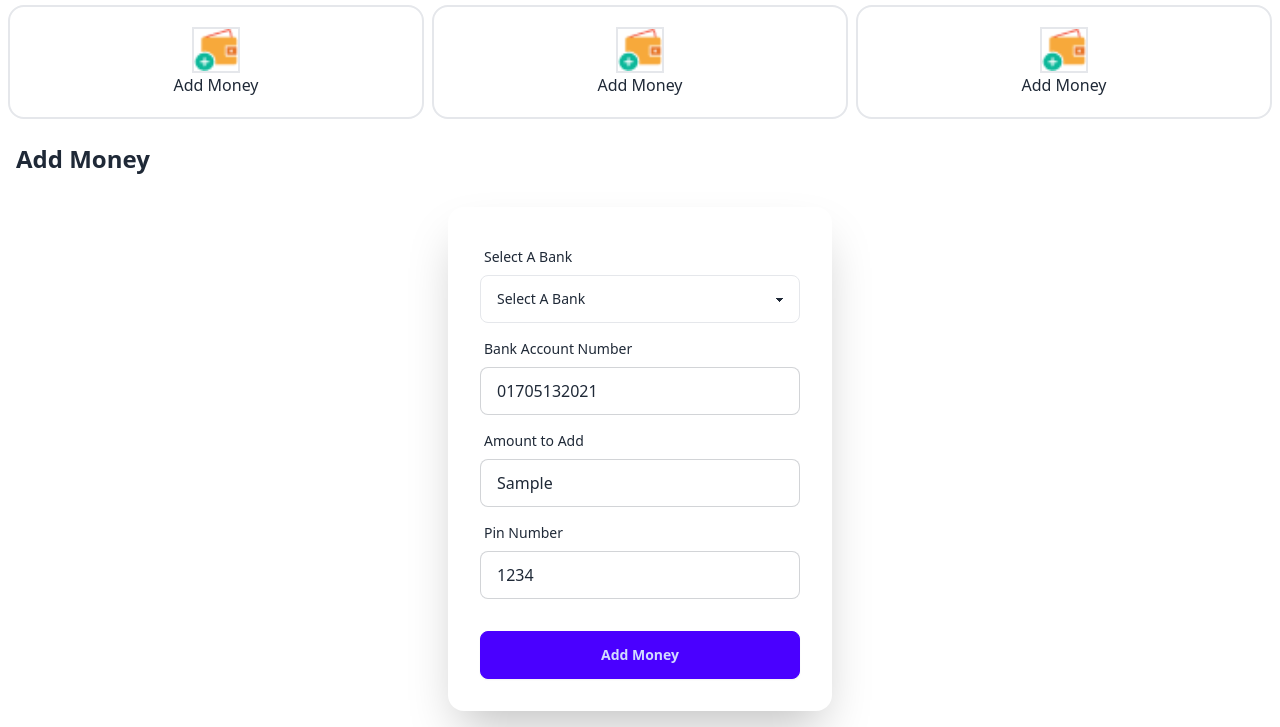
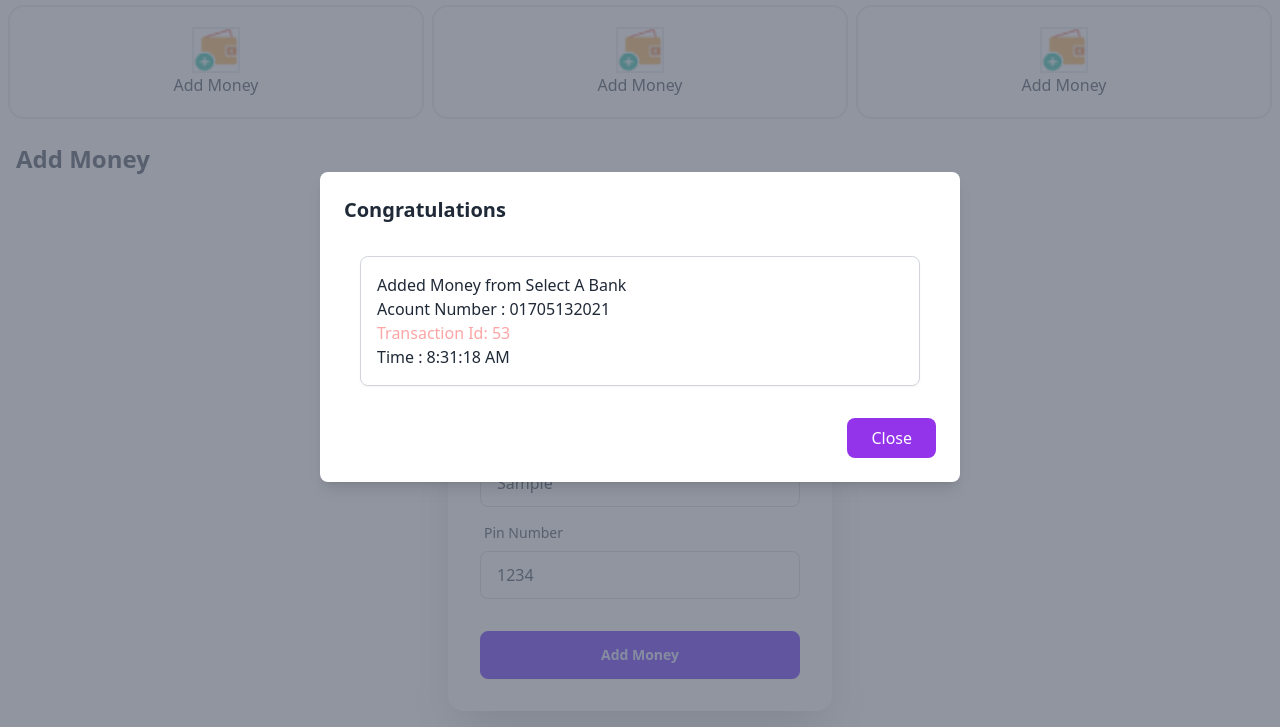
Before and after one commit to Hasnatkallol/payo-bank, a plain HTML site: page main.html in a window 1280 px wide. Both pictures are taken after typing "Sample" into the empty fields and a click on the button "Add Money". Shown: the part 287-1014 px from the top of the page. Drawn offline with nearby package versions, Linux system fonts and the light colour scheme.

Commit message:
add popap for add money

```diff
--- a/js/cashout.js
+++ b/js/cashout.js
@@ -6,6 +6,7 @@ document.getElementById('cash-out').addEventListener('click',function(e){
     let convertPin = convertValue('pinInput');
     let convertAcountNumber = document.getElementById('acount-number').value;
     let currentTime = new Date().toLocaleTimeString();
+    let transactionId = randaomTransactionId();
 
     if( mainBalance < convertCashAmount){
         alert("Invalid Amount")
@@ -26,6 +27,7 @@ document.getElementById('cash-out').addEventListener('click',function(e){
                  <div>
                     <div>
                        <h1>Cash Out ${convertCashAmount} Acount Number : ${convertAcountNumber}</h1>
+                         <p class = "text-red-300">Transaction Id: ${transactionId}</p>
                          <p>Time : ${currentTime}</p>
                     </div>
                   </div>
--- a/js/main.js
+++ b/js/main.js
@@ -7,6 +7,7 @@ document.getElementById('add-money').addEventListener('click',function(e){
     let convertAcountNumber = document.getElementById('acount-number').value;
     let allBank = document.getElementById('bank').value;
     let currentTime = new Date().toLocaleTimeString();
+    let transactionId = randaomTransactionId();
 
 
 
@@ -17,8 +18,11 @@ document.getElementById('add-money').addEventListener('click',function(e){
 
     if(convertAcountNumber.length === 11){
          if(convertPin === 1234){
+
             let sum = mainBalance + convertAmount ;
             setInnerTextValue('main-balance',sum)
+
+            document.getElementById('cart-modal').classList.remove('hidden')
 
             let container = document.getElementById('container');
             let div = document.createElement('div');
@@ -29,17 +33,42 @@ document.getElementById('add-money').addEventListener('click',function(e){
                 <img src="./assets/image/financial 1.png" class="w-16" alt="">
                  <div>
                     <div>
-                       <h1>Added Money from ${allBank} </h1>
+                       <h1 class=''>Added Money from ${allBank} </h1>
                        <p>Acount Number : ${convertAcountNumber}</p>
-                         <p>Time : ${currentTime}</p>
+                       <p class = "text-red-300">Transaction Id: ${transactionId}</p>
+                       <p>Time : ${currentTime}</p>
                     </div>
                   </div>
                </div>
              </div>
             `
-            container.appendChild(div)
+            container.appendChild(div);
+
+
+
+            let popap = document.getElementById('cart-popap');
+            let divElement = document.createElement('div');
+            divElement.innerHTML =
+            `
+            <div class="bg-off-white border border-gray-300 p-4 rounded-lg shadow-sm m-4">
+              <div class="flex gap-6  items-center">
+
+                 <div>
+                    <div>
+                       <h1 class=''>Added Money from ${allBank} </h1>
+                       <p>Acount Number : ${convertAcountNumber}</p>
+                       <p class = "text-red-300">Transaction Id: ${transactionId}</p>
+                       <p>Time : ${currentTime}</p>
+                    </div>
+                  </div>
+               </div>
+             </div>
+            `
+            popap.appendChild(divElement);
 
          }
+
+
          else{
             alert('Wrong PAssword')
          }
@@ -48,3 +77,9 @@ document.getElementById('add-money').addEventListener('click',function(e){
        alert('Invalid Acount Number')
      }
 })
+
+
+
+        document.getElementById('close').addEventListener('click',function(){
+          document.getElementById('cart-modal').classList.add('hidden')
+    })
--- a/js/utilities.js
+++ b/js/utilities.js
@@ -20,9 +20,7 @@ document.getElementById(id).innerText = value;
 }
 
 
-// function setTimeValue(){
-
-// const currentTime = new Date().toLocaleTimeString();
-// let time = document.getElementById("timeDisplay").textContent = `Clicked at: ${currentTime}`;
-// return time ;
-// }
+function randaomTransactionId(){
+    let randomNumber = Math.floor( Math.random() * 100 ) + 1
+    return randomNumber ;
+}
--- a/main.html
+++ b/main.html
@@ -170,6 +170,31 @@
 
         </div>
     </section>
+
+    <!-- popap message  -->
+    <div id="cart-modal" class="fixed inset-0 bg-gray-500 bg-opacity-75 flex justify-center items-center    z-50 hidden">
+    <div class="bg-white p-6 rounded-lg shadow-lg w-96 md:w-2/3 lg:w-1/2">
+      <h2 class="text-xl font-bold text-gray-800">Congratulations</h2>
+
+      <!-- Cart Items Table -->
+      <div class="overflow-x-auto mt-4">
+          <div id="cart-popap">
+
+          </div>
+      </div>
+
+      <!-- Buttons -->
+      <div class="flex justify-end gap-2 mt-4">
+        <button
+          class="px-6 py-2 bg-purple-600 text-white rounded-lg hover:bg-purple-700"
+          id="close"
+        >
+          Close
+        </button>
+      </div>
+    </div>
+     </div>
+
  </section>
 
 
```
